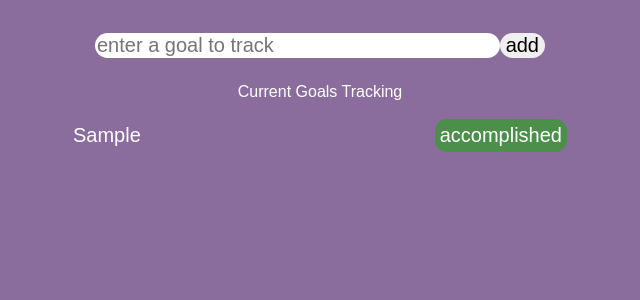
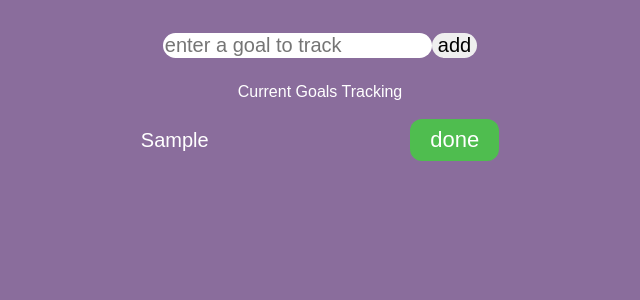
Before and after one commit to jwnbt/rwflb, a React (Create React App) app: page / in a window 1280 px wide. Both pictures are taken after typing "Sample" into the empty fields and a click on the input "add". Shown: the top 300 px of the page, without its empty margins (320-960 px from the left). Built offline with nearby package versions, Linux system fonts and the light colour scheme.

Commit message:
made some updates to height and width

```diff
--- a/src/App.css
+++ b/src/App.css
@@ -26,17 +26,18 @@ form input {
 
 button {
   padding-left: 10px;
-  background-color: rgb(75, 143, 75);
+  background-color: rgb(79, 189, 79);
   color: white;
   border-radius: 12px;
   border: none;
-  font-size: 20px;
-  padding: 5px;
+  font-size: 22px;
+  padding-left: 20px;
+  padding-right: 20px;
+  padding-top: 8px;
+  padding-bottom: 8px;
 }
 
 .console {
-  height: 500px;
-  width: 500px;
 }
 
 .console form {
--- a/src/App.js
+++ b/src/App.js
@@ -38,20 +38,22 @@ function Goals() {
       <AddGoal onAdd={handleAdd} />
       <div className="cur-goal-label">{"Current Goals Tracking"}</div>
       <table className="goal">
+        <tbody>
           {goals.map((goal, index) => {
             return (
-            <tr>
+              <tr key={index}>
                 <td style={{ width: "100%", fontSize: "20px" }}>
-                <Goal key={index} goalName={goal.name} />
+                  <Goal goalName={goal.name} />
                 </td>
                 <td style={{ width: "100%", fontSize: "20px" }}>
                   <button type="button" onClick={handleClick(index)}>
-                  accomplished
+                    done
                   </button>
                 </td>
               </tr>
             );
           })}
+        </tbody>
       </table>
     </div>
   );
```
Lines whose indentation alone changed are shown as unchanged.
